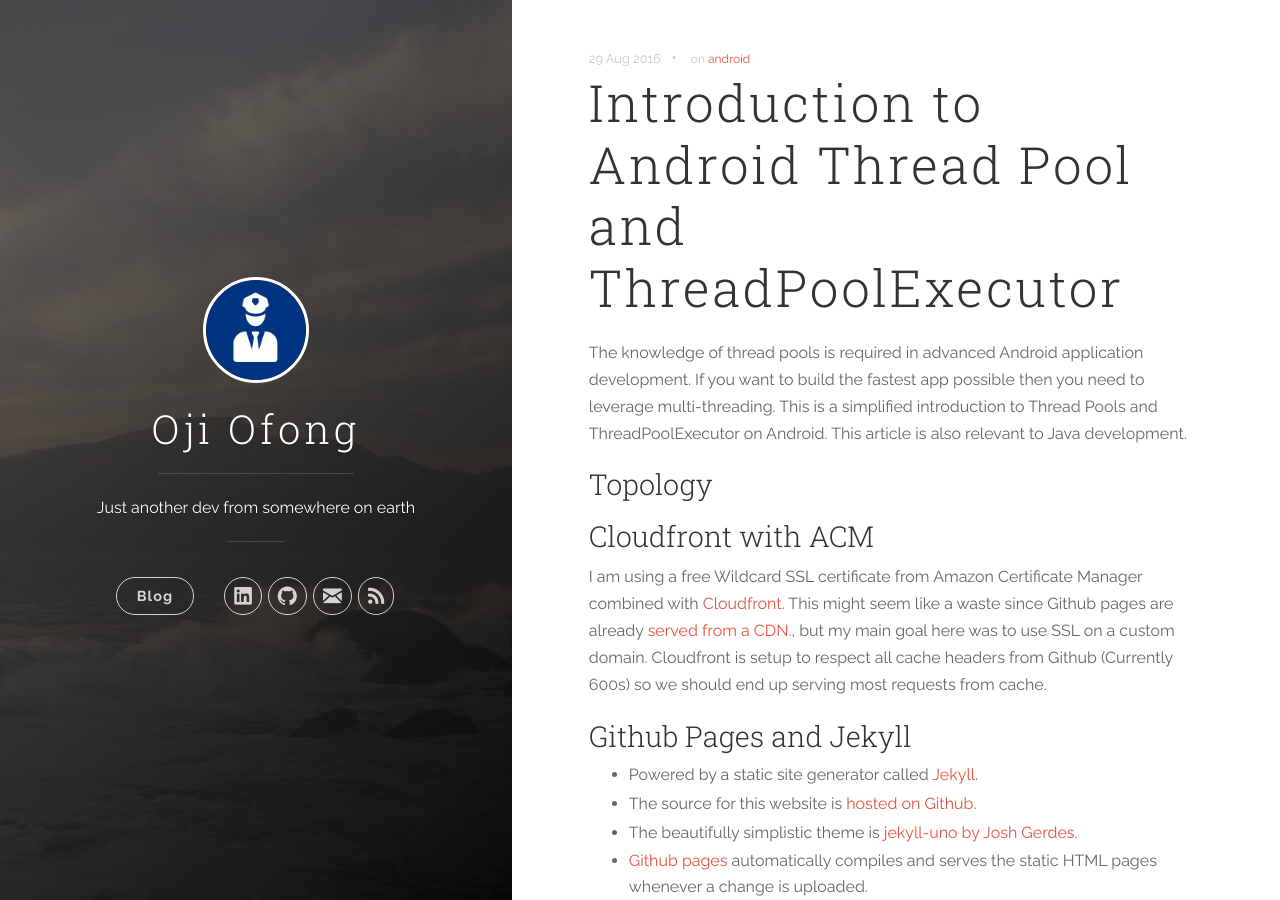
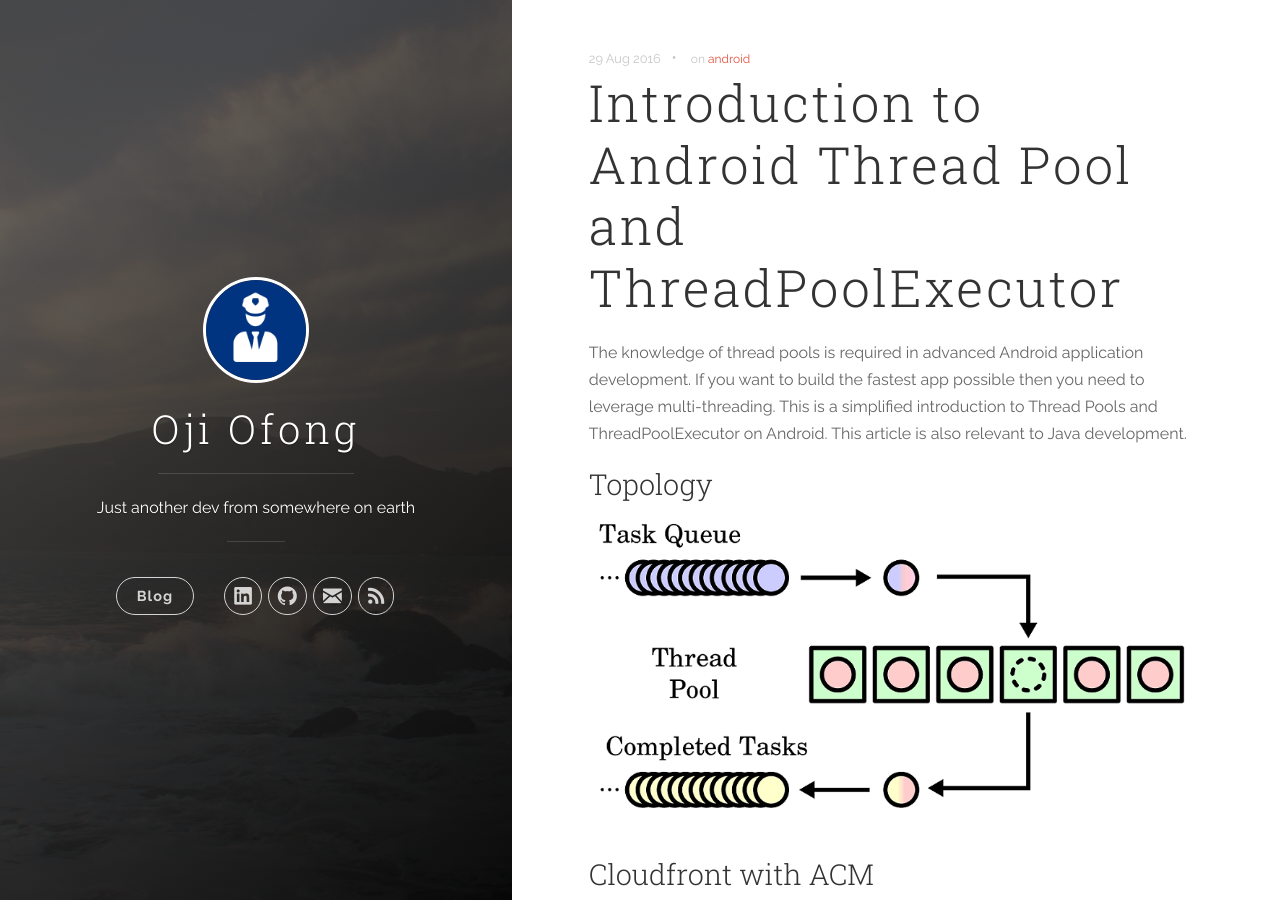
Before and after one commit to ojiofong/ojiofong.github.io, a Jekyll site: the page built from _posts/2016-08-29-android-thread-pool.md, in a window 1280 px wide and 900 px high. Built offline with Jekyll 4.4.1, drawn with Linux system fonts in a browser that asks for light colours; nearby versions of some CDN libraries; comment, search, counter and statistics services are not loaded.

Commit message:
enabled image

```diff
--- a/_posts/2016-08-29-android-thread-pool.md
+++ b/_posts/2016-08-29-android-thread-pool.md
@@ -10,7 +10,7 @@ published: true
 The knowledge of thread pools is required in advanced Android application development. If you want to build the fastest app possible then you need to leverage multi-threading. This is a simplified introduction to Thread Pools and ThreadPoolExecutor on Android. This article is also relevant to Java development.
 
 ### Topology
-<!-- ![ThreadPool Diagram](/images/thread-pool.png) -->
+![ThreadPool Diagram](/images/thread-pool.png)
 
 ### Cloudfront with ACM
 I am using a free Wildcard SSL certificate from Amazon Certificate Manager combined with [Cloudfront][cloudfront].
```
